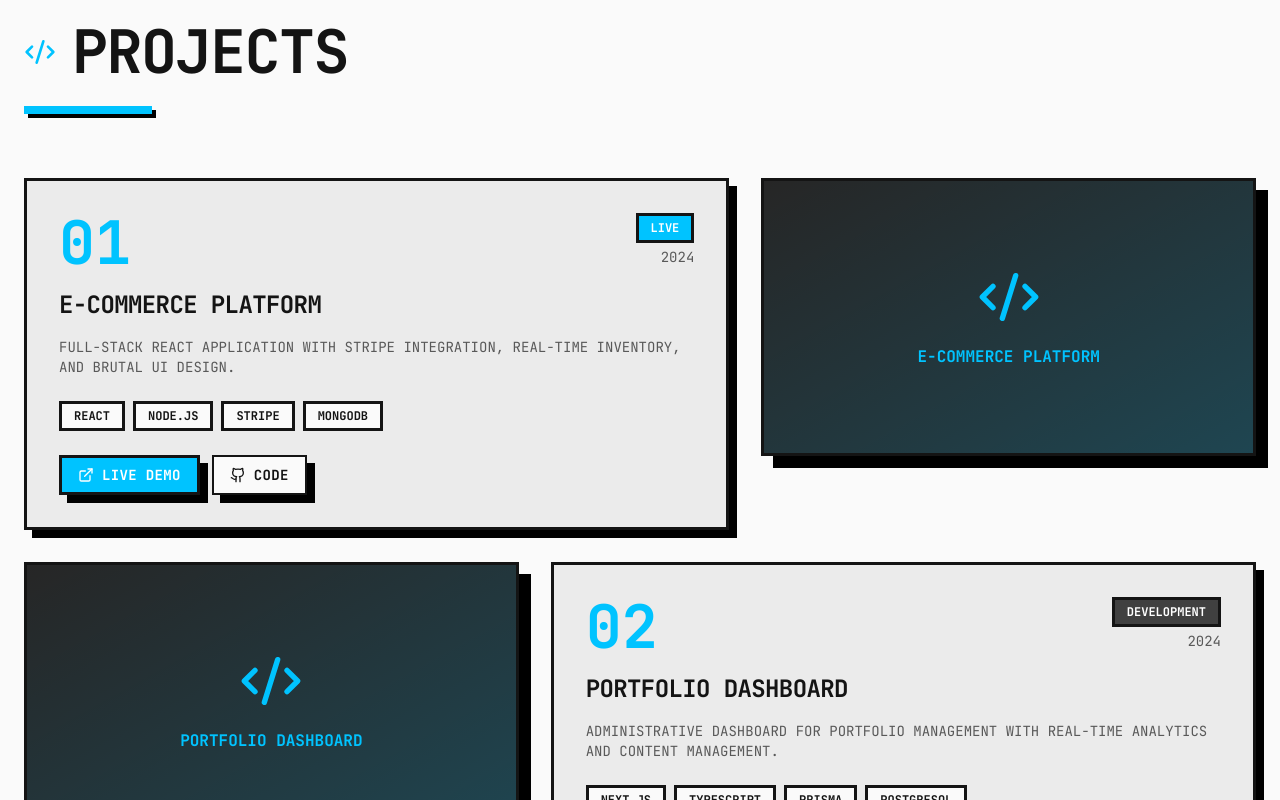
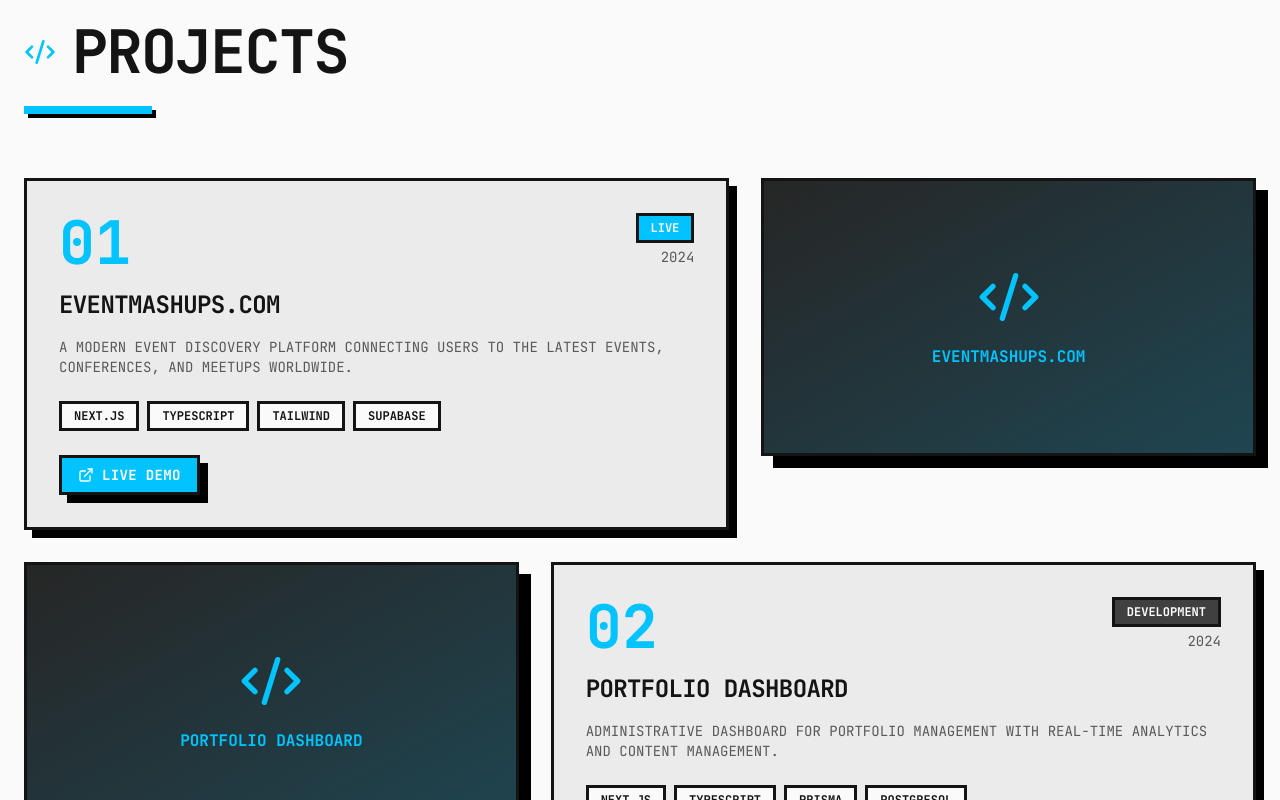
Before and after one commit to AmirIqbalKhan/portfolio, a React (Vite) app: page / in a window 1280 px wide. Shown: the part 2000-2800 px from the top of the page. Built offline with nearby package versions, Linux system fonts and the light colour scheme.

Commit message:
Replace first project with eventmashups.com and update project action buttons

```diff
--- a/src/components/Hero.tsx
+++ b/src/components/Hero.tsx
@@ -25,7 +25,6 @@ const Hero = () => {
           {/* Terminal Header - Responsive */}
           <div className="mb-6 md:mb-8 flex items-center gap-2 md:gap-4">
             <Terminal className="w-5 h-5 md:w-8 md:h-8 electric-text" />
-            <span className="text-sm md:text-lg font-mono text-muted-foreground">~/portfolio/aamir-iqbal</span>
           </div>
 
           {/* Main Content - Responsive */}
--- a/src/components/Projects.tsx
+++ b/src/components/Projects.tsx
@@ -5,11 +5,13 @@ const Projects = () => {
   const projects = [
     {
       id: "01",
-      title: "E-COMMERCE PLATFORM",
-      description: "FULL-STACK REACT APPLICATION WITH STRIPE INTEGRATION, REAL-TIME INVENTORY, AND BRUTAL UI DESIGN.",
-      tech: ["REACT", "NODE.JS", "STRIPE", "MONGODB"],
+      title: "EVENTMASHUPS.COM",
+      description: "A MODERN EVENT DISCOVERY PLATFORM CONNECTING USERS TO THE LATEST EVENTS, CONFERENCES, AND MEETUPS WORLDWIDE.",
+      tech: ["NEXT.JS", "TYPESCRIPT", "TAILWIND", "SUPABASE"],
       status: "LIVE",
-      year: "2024"
+      year: "2024",
+      liveUrl: "https://eventmashups.com",
+      codeUrl: null
     },
     {
       id: "02",
@@ -103,14 +105,27 @@ const Projects = () => {
 
                   {/* Action Buttons */}
                   <div className="flex flex-col sm:flex-row gap-2 md:gap-3">
+                    {project.liveUrl ? (
+                      <a href={project.liveUrl} target="_blank" rel="noopener noreferrer">
                         <Button variant="electric" size="sm">
                           <ExternalLink className="w-4 h-4" />
                           LIVE DEMO
                         </Button>
+                      </a>
+                    ) : (
+                      <Button variant="electric" size="sm" disabled>
+                        <ExternalLink className="w-4 h-4" />
+                        LIVE DEMO
+                      </Button>
+                    )}
+                    {project.codeUrl && (
+                      <a href={project.codeUrl} target="_blank" rel="noopener noreferrer">
                         <Button variant="outline" size="sm">
                           <Github className="w-4 h-4" />
                           CODE
                         </Button>
+                      </a>
+                    )}
                   </div>
                 </div>
               </div>
```
Lines whose indentation alone changed are shown as unchanged.
